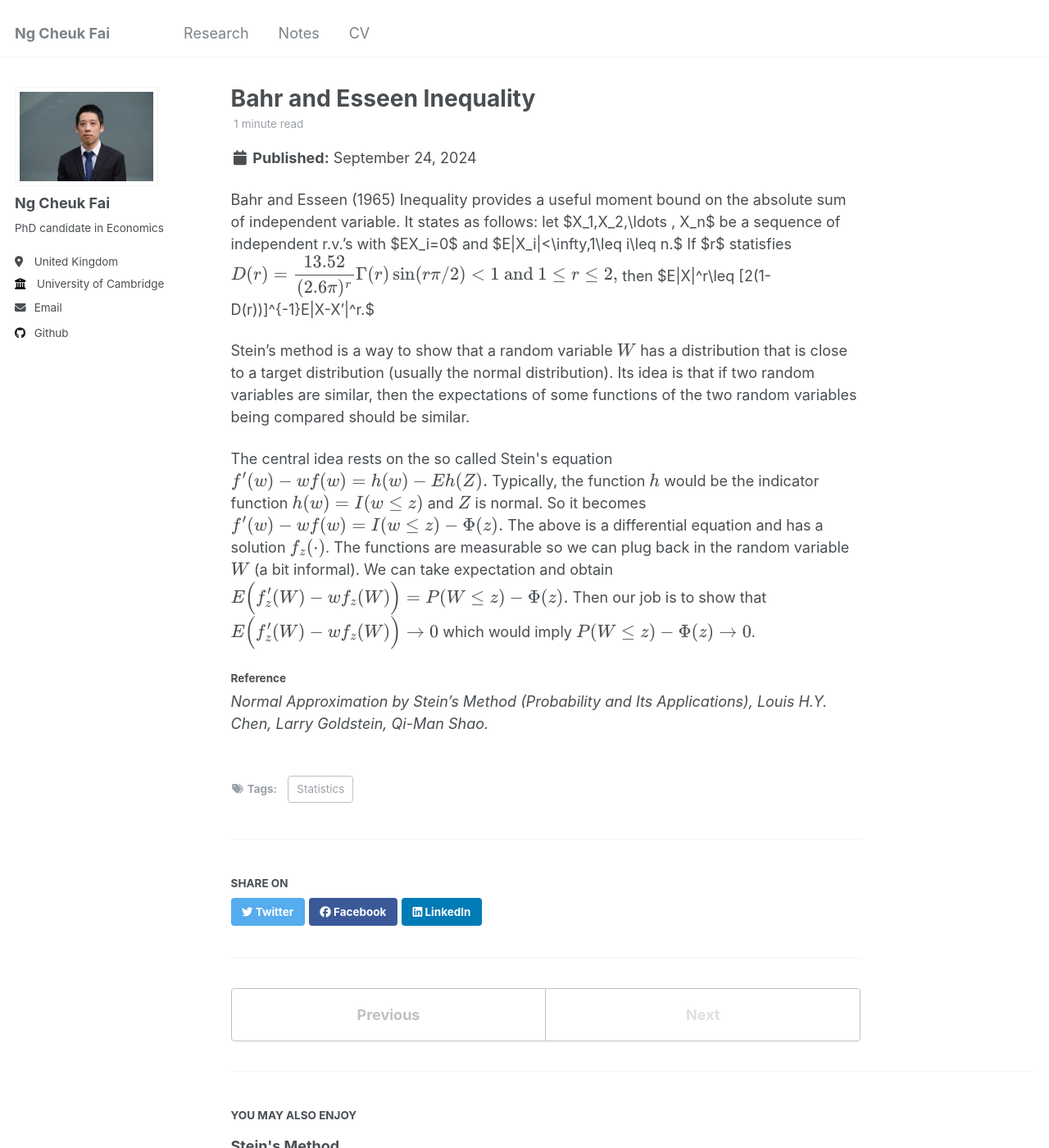
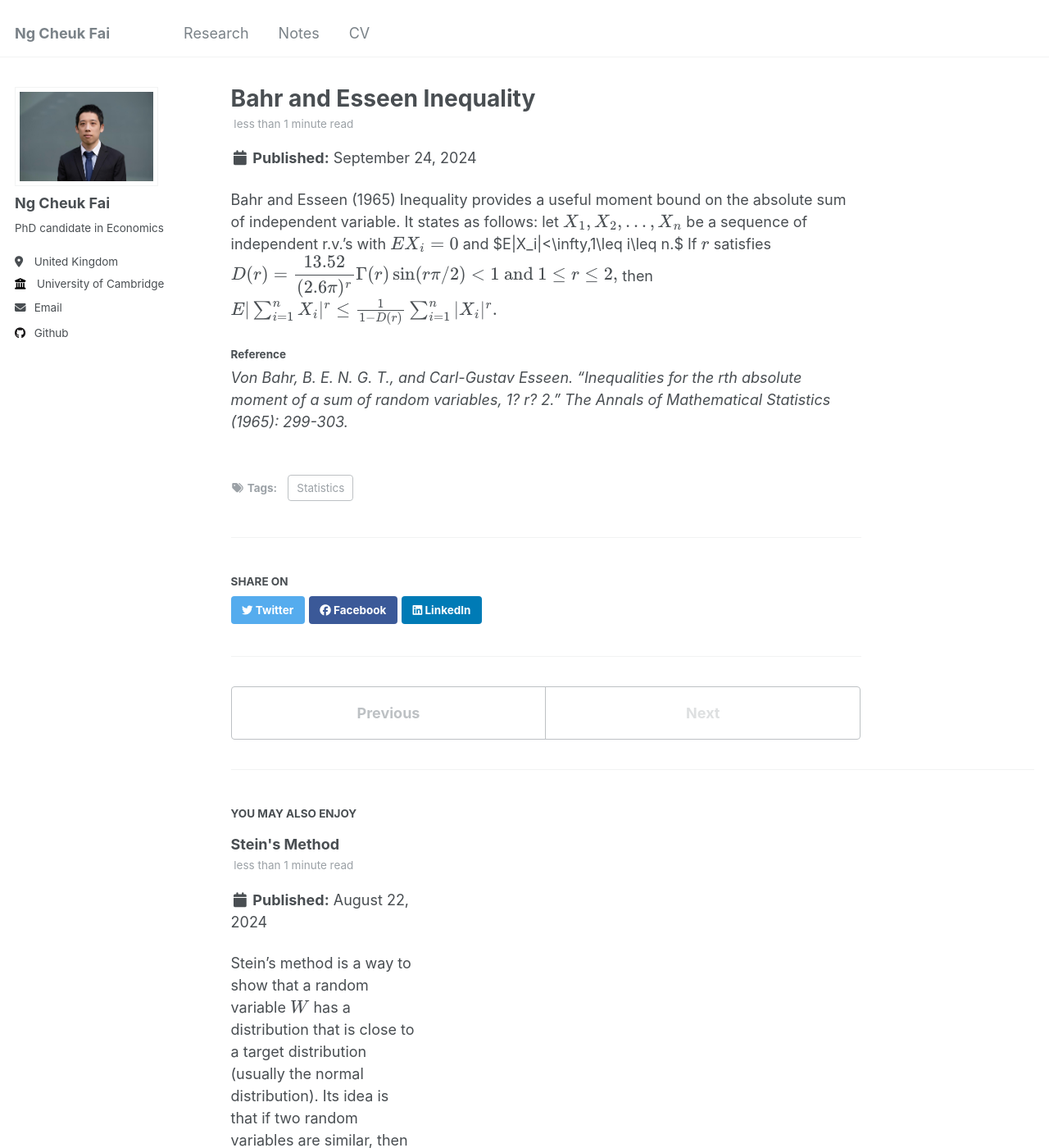
Before and after one commit to ngcheukfai/ngcheukfai.github.io, a Jekyll site: the page built from _posts/2024-09-24-bahr-esseen-ineq.md, in a window 1280 px wide and 1400 px high. Shown: the whole window at 82% size. Built offline with Jekyll 4.4.1, drawn with Linux system fonts in a browser that asks for light colours.

Commit message:
Update 2024-09-24-bahr-esseen-ineq.md

```diff
--- a/_posts/2024-09-24-bahr-esseen-ineq.md
+++ b/_posts/2024-09-24-bahr-esseen-ineq.md
@@ -6,37 +6,15 @@ tags:
   - Statistics
 ---
 
-Bahr and Esseen (1965) Inequality provides a useful moment bound on the absolute sum of independent variable. It states as follows: let $X_1,X_2,\ldots , X_n$ be a sequence of independent r.v.'s with $EX_i=0$ and $E|X_i|<\infty,1\leq i\leq n.$ If $r$ statisfies
+Bahr and Esseen (1965) Inequality provides a useful moment bound on the absolute sum of independent variable. It states as follows: let $$X_1,X_2,\ldots , X_n$$ be a sequence of independent r.v.'s with $$EX_i=0$$ and $E|X_i|<\infty,1\leq i\leq n.$ If $$r$$ satisfies
 $$
 \begin{aligned}
 D(r)=\frac{13.52}{(2.6 \pi)^r}\Gamma(r)\sin (r\pi/2)<1 \text{ and } 1\leq r \leq 2,
 \end{aligned}
 $$
-then $E|X|^r\leq [2(1-D(r))]^{-1}E|X-X'|^r.$
-
-
-Stein's method is a way to show that a random variable $$W$$ has a distribution that is close to a target distribution (usually the normal distribution). Its idea is that if two random variables are similar, then the expectations of some functions of the two random variables being compared should be similar.
-
-The central idea rests on the so called Stein&apos;s equation
+then $$E|\sum^n_{i=1}X_i|^r\leq \frac{1}{1-D(r)}\sum^n_{i=1}|X_i|^r.
 $$
-\begin{aligned}
-f'(w)-wf(w)=h(w)-Eh(Z).
-\end{aligned}
-$$
-Typically, the function $$h$$ would be the indicator function $$h(w)=I(w\leq z)$$ and $$Z$$ is normal. So it becomes
-$$
-\begin{aligned}
-f'(w)-wf(w)=I(w\leq z)-\Phi(z).
-\end{aligned}
-$$
-The above is a differential equation and has a solution $$f_z(\cdot)$$. The functions are measurable so we can plug back in the random variable $$W$$ (a bit informal). We can take expectation and obtain
-$$
-\begin{aligned}
-E\Big(f_z'(W)-wf_z(W)\Big)=P(W\leq z)-\Phi(z).
-\end{aligned}
-$$
-Then our job is to show that $$E\Big(f_z'(W)-wf_z(W)\Big)\rightarrow 0$$ which would imply $$P(W\leq z)-\Phi(z)\rightarrow 0$$.
 
 ##### Reference
 
-*Normal Approximation by Stein’s Method (Probability and Its Applications), Louis H.Y. Chen, Larry Goldstein, Qi-Man Shao.*
+*Von Bahr, B. E. N. G. T., and Carl-Gustav Esseen. "Inequalities for the rth absolute moment of a sum of random variables, 1? r? 2." The Annals of Mathematical Statistics (1965): 299-303.*
```
